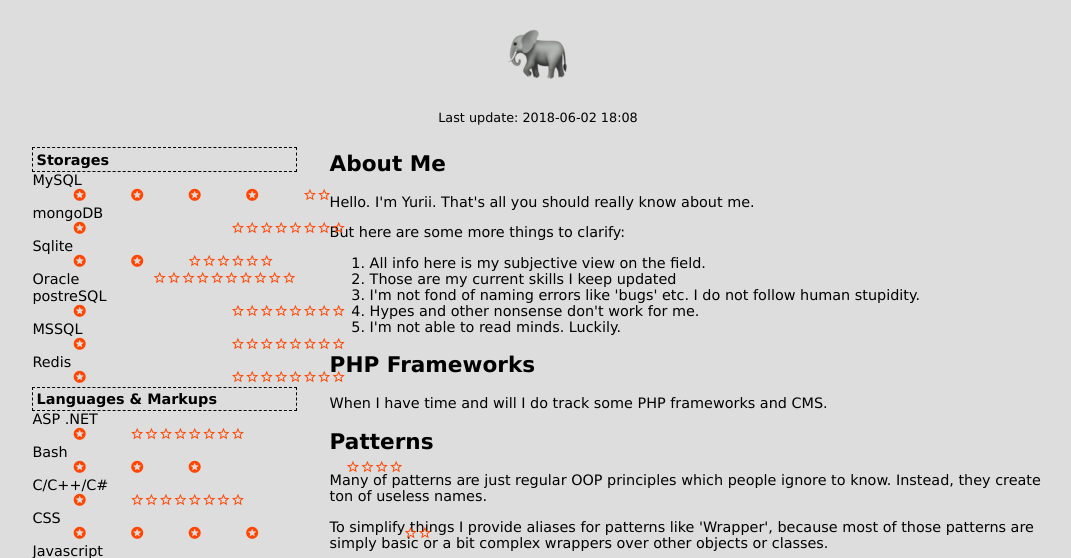
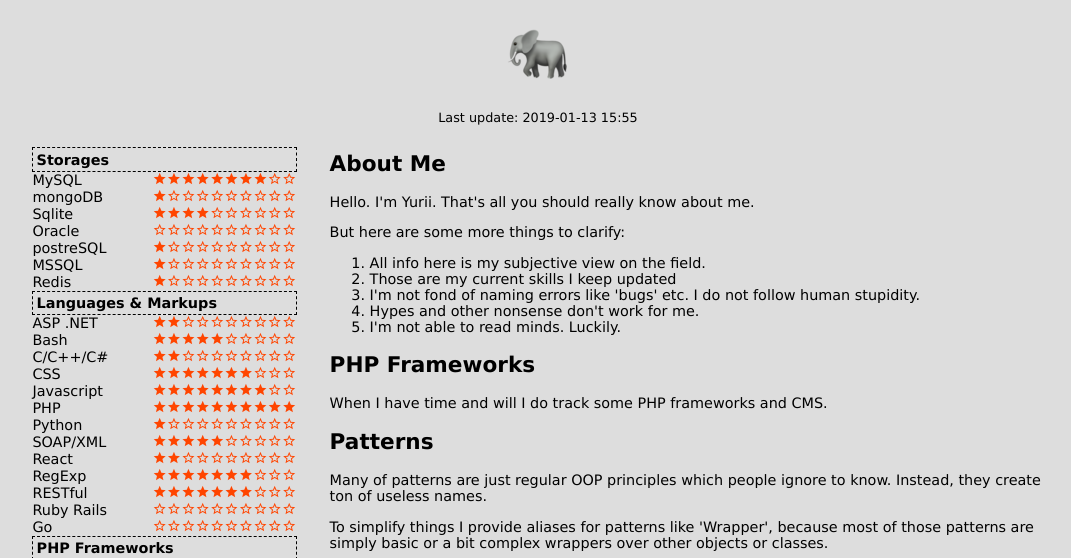
Before and after one commit to yurii-github/yurii-github.github.io, a PHP site: page / in a window 1280 px wide. Shown: the part 30-588 px from the top of the page, without its empty margins (102-1173 px from the left). Run offline with PHP 8.4, Linux system fonts and the light colour scheme.

Commit message:
added build 2019-10-13 04:02:18

```diff
--- a/frameworks.html
+++ b/frameworks.html
@@ -24,7 +24,7 @@
         <article>
         <h1>Comparison of PHP Frameworks and CMS</h1>
         <h3>Last update:
-            <time>2018-06-02 18:08</time>
+            <time>2019-01-13 15:55</time>
             <p><b>Please note, these are my subjective views!</b></p>
         </h3>
         <table id="main-table" summary="Contains comparison of PHP Frameworks and CMS">
--- a/index.html
+++ b/index.html
@@ -23,7 +23,7 @@
 
     <div>
     <h1><img src="1f418.png" alt="elephant emoji"/></h1>
-    <h3>Last update: <time>2018-06-02 18:08</time></h3>
+    <h3>Last update: <time>2019-01-13 15:55</time></h3>
     <div class="container page-about">
         <article>
             <h2>About Me</h2>
--- a/style.css
+++ b/style.css
@@ -22,6 +22,7 @@
     font-family: 'Material Icons';
     color: orangered;
     direction: ltr;
+    display: inline-block;
 }
 
 article {
```
